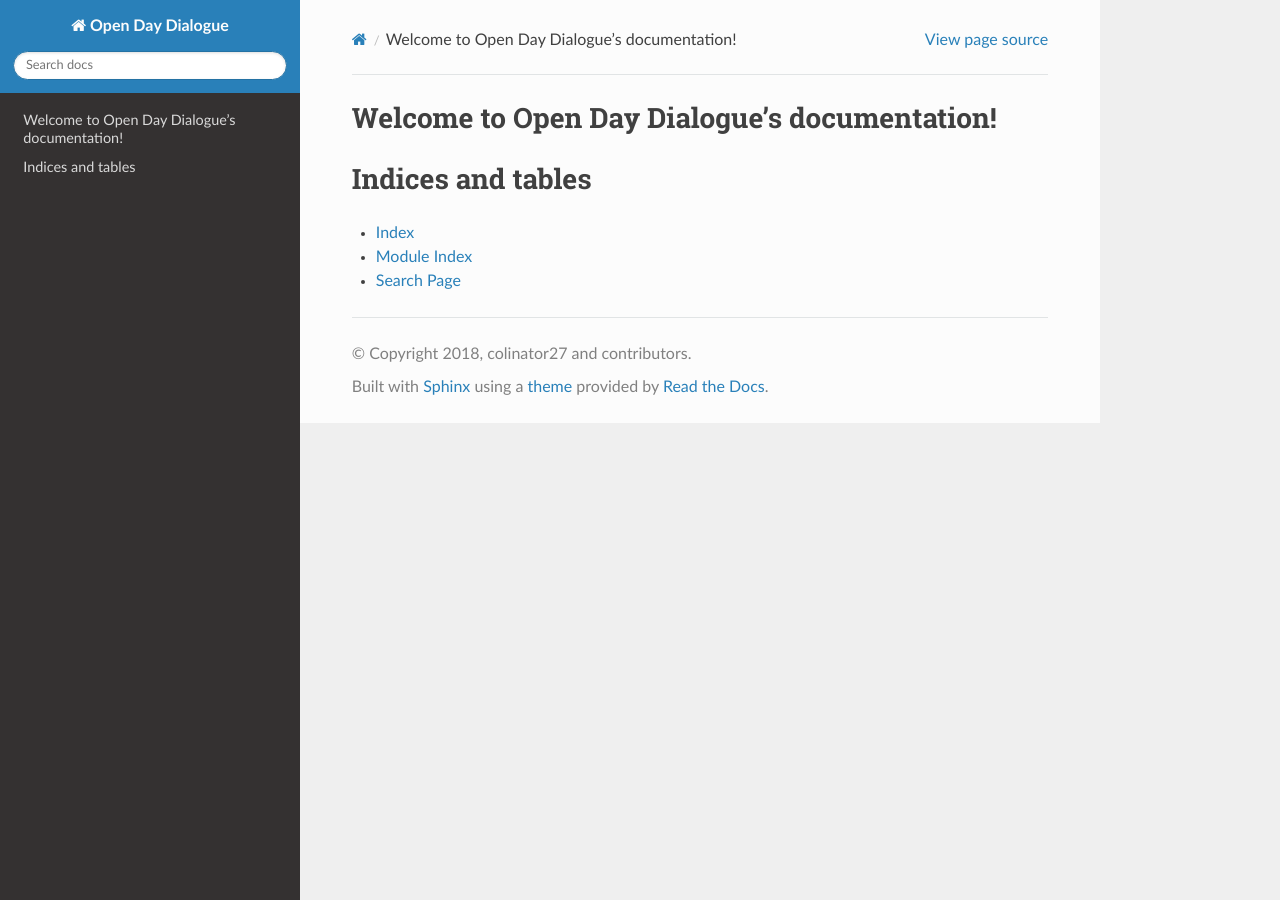
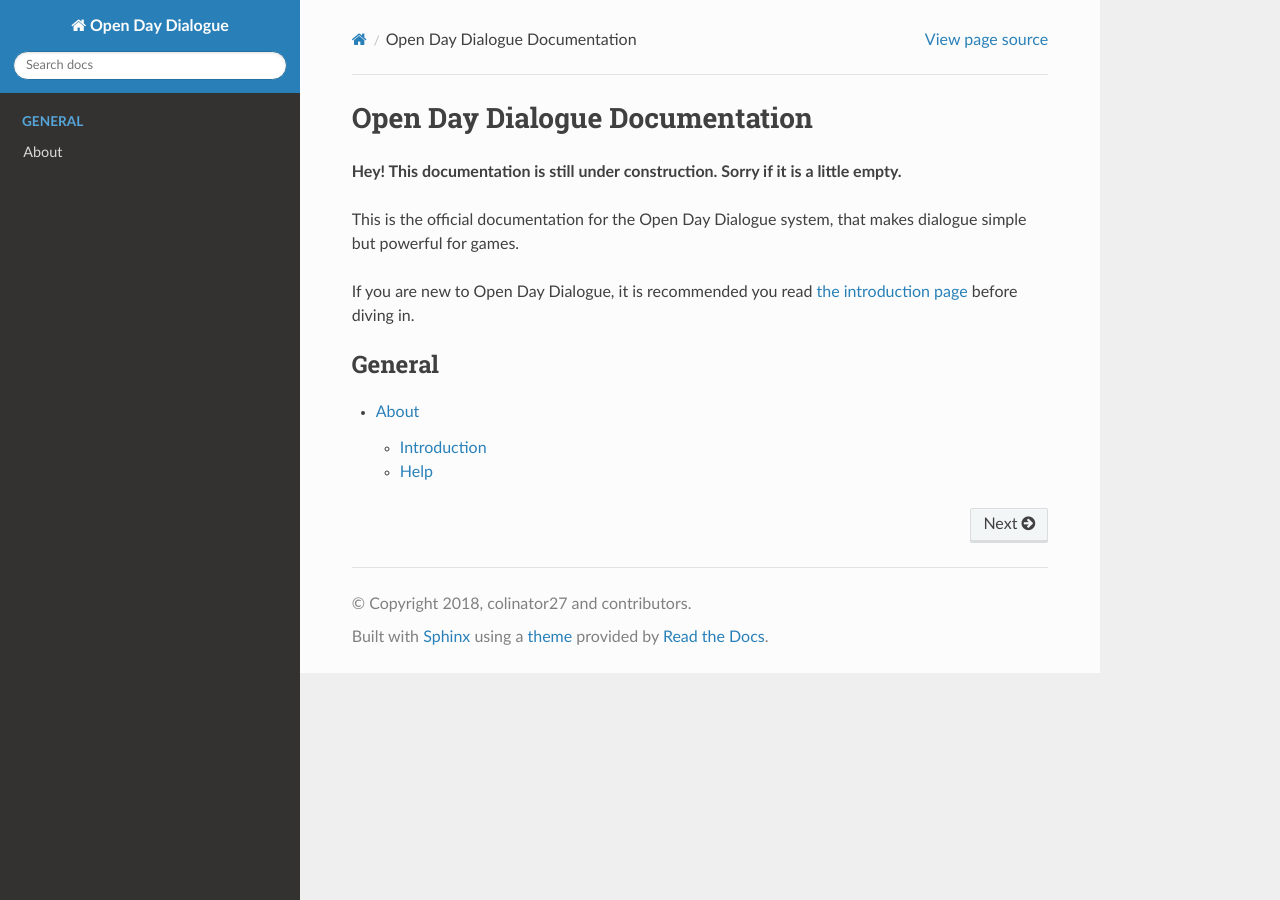
Before and after one commit to colinator27/open-day-dialogue-misc, a Sphinx documentation site: the page built from docs/source/index.rst, in a window 1280 px wide. Built offline with Sphinx 7.4.7 and the Read the Docs theme 2.0.0, drawn with Linux system fonts in a browser that asks for light colours.

Commit message:
Update documentation a little more.

```diff
--- /dev/null
+++ b/docs/source/about/introduction.rst
@@ -0,0 +1,6 @@
+.. _rl-about-introduction:
+
+Introduction
+============
+
+TODO
--- a/docs/source/index.rst
+++ b/docs/source/index.rst
@@ -3,18 +3,28 @@
    You can adapt this file completely to your liking, but it should at least
    contain the root `toctree` directive.
 
-Welcome to Open Day Dialogue's documentation!
-=============================================
+Open Day Dialogue Documentation
+===============================
+
+**Hey! This documentation is still under construction. Sorry if it is a little empty.**
+
+This is the official documentation for the Open Day Dialogue system, that makes dialogue simple but powerful for games.
+
+If you are new to Open Day Dialogue, it is recommended you read :ref:`the introduction page <rl-about-introduction>` before diving in.
+
 
 .. toctree::
    :maxdepth: 2
-   :caption: Contents:
+   :caption: General
+   :name: general
+
+   about/index
 
 
 
-Indices and tables
-==================
-
-* :ref:`genindex`
-* :ref:`modindex`
-* :ref:`search`
+.. Indices and tables
+.. ------------------
+..
+.. * :ref:`genindex`
+.. * :ref:`modindex`
+.. * :ref:`search`
```
Also changed, not shown: docs/source/about/help.rst (added, +14 -0 lines), docs/source/about/index.rst (added, +9 -0 lines).
